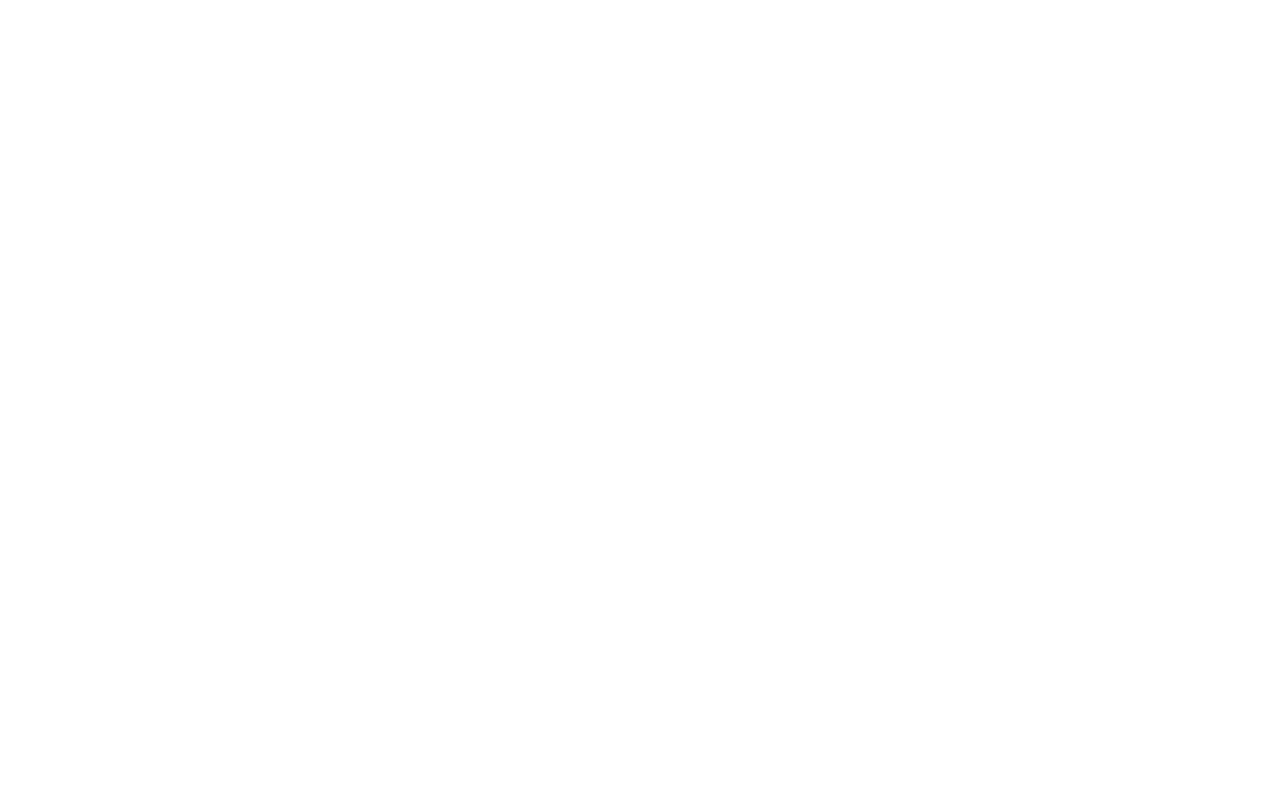
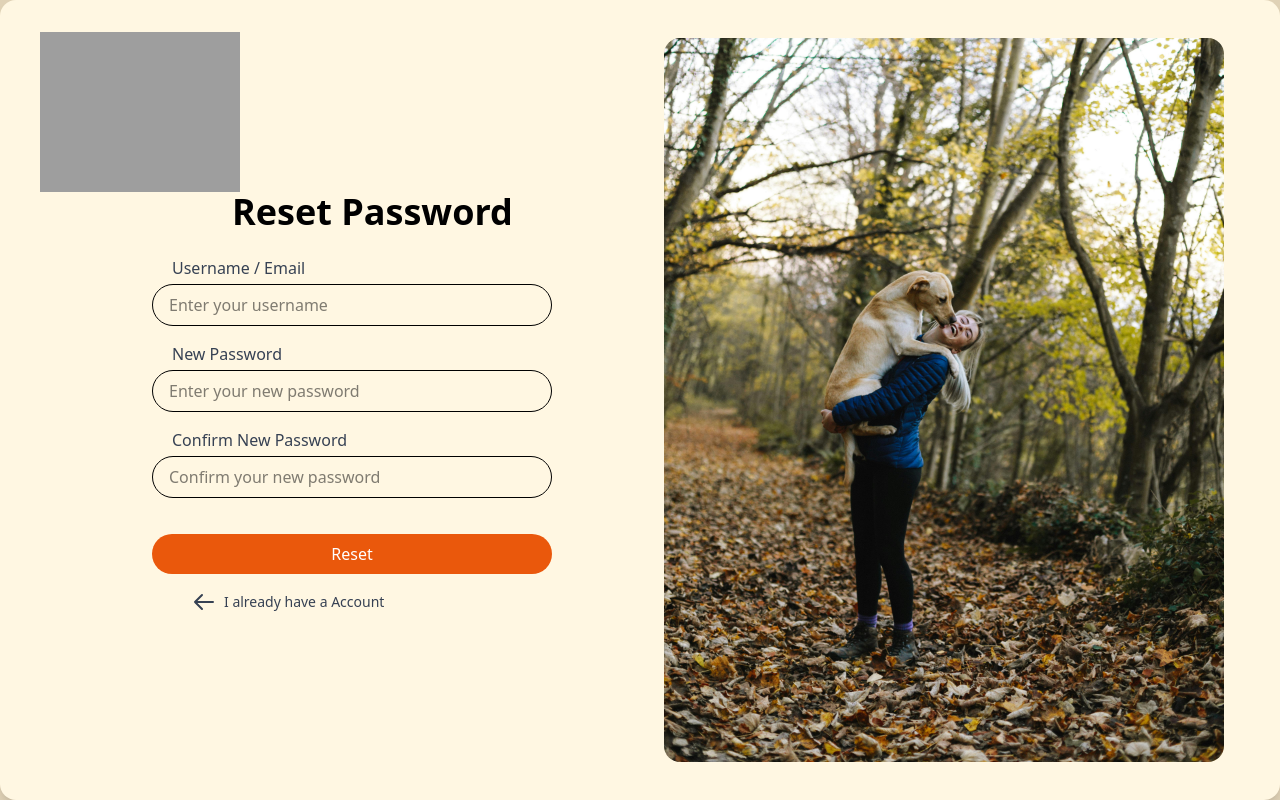
Before and after one commit to Phanukorn3/Pet_Track, a Vue app: page /resetpassword in a window 1280 px wide. Before the commit this address had no page. Built offline with nearby package versions, Linux system fonts and the light colour scheme; grey boxes are pictures that could not be loaded.

Commit message:
add resetpassword page

```diff
--- a/src/pages/login.vue
+++ b/src/pages/login.vue
@@ -58,10 +58,10 @@
           v-model="password"
         />
         <!-- ยังไม่ได้แก้ -->
-        <a
-          href="#"
+        <router-link
+          to="/resetpassword"
           class="text-sm text-[#EA580C]/60 ml-35 mt-0 transition-all duration-300 hover:text-[#EA580C]"
-          >Forgot Password?</a
+          >Forgot Password?</router-link
         >
         <button
           @click="handleLogin"
--- a/src/pages/overview.vue
+++ b/src/pages/overview.vue
@@ -18,8 +18,8 @@
       >
 
         <Nav />
+      <div class="flex-1">
 
-      <div class="flex-1">
       </div>
     </div>
   </div>
--- a/src/pages/petadd.vue
+++ b/src/pages/petadd.vue
@@ -4,6 +4,9 @@
 import TextInput from "@/components/textInput.vue";
 import ChooseImage from "@/assets/choose_image.png";
 import axios from "axios";
+import { useRouter } from "vue-router";
+
+const router = useRouter();
 
 const petName = ref("");
 const petAge = ref("");
@@ -24,39 +27,39 @@
 async function handleSubmit() {
 
     if (!file.value) {
-    alert("กรุณาใส่รูปภาพสัตว์เลี้ยง");
+    alert("Please select the image.");
     return false;
   }
 
   // ชื่อสัตว์เลี้ยง
   if (!petName.value || typeof petName.value !== "string" || petName.value.trim() === "") {
-    alert("กรุณาใส่ชื่อสัตว์เลี้ยงเป็นข้อความที่ถูกต้อง");
+    alert("Please enter your pet's name as a message.");
     return false;
   }
 
   // อายุสัตว์เลี้ยง (ต้องเป็นตัวเลขบวก)
   const ageNum = Number(petAge.value);
   if (!petAge.value || isNaN(ageNum) || ageNum <= 0) {
-    alert("กรุณาใส่อายุสัตว์เลี้ยงเป็นตัวเลข");
+    alert("Please enter your pet's age in numbers.");
     return false;
   }
 
   // เพศสัตว์เลี้ยง
   if (!petSex.value || !["male", "female"].includes(petSex.value)) {
-    alert("กรุณาเลือกเพศสัตว์เลี้ยง");
+    alert("Please select the pet's gender.");
     return false;
   }
 
   // น้ำหนักสัตว์เลี้ยง (ต้องเป็นตัวเลขบวก)
   const weightNum = Number(petWeight.value);
   if (!petWeight.value || isNaN(weightNum) || weightNum <= 0) {
-    alert("กรุณาใส่น้ำหนักสัตว์เลี้ยงเป็นตัวเลข");
+    alert("Please enter your pet's weight in numbers.");
     return false;
   }
 
   // อาหารที่ชื่นชอบ
   if (!petFavoriteFood.value || petFavoriteFood.value.trim() === "" || typeof petFavoriteFood.value !== "string") {
-    alert("กรุณาใส่อาหารที่สัตว์เลี้ยงชอบ");
+    alert("Please enter your pet's favorite food.");
     return false;
   }
 
@@ -74,6 +77,8 @@
     });
     console.log("Added pet:", res.data);
     alert("Add pet successfully!");
+    router.push("/mypet")
+
     // ล้างฟอร์ม
     petName.value = "";
     petAge.value = "";
--- /dev/null
+++ b/src/pages/resetpassword.vue
@@ -0,0 +1,116 @@
+<script>
+import TextInput from "@/components/textInput.vue";
+import Logo from "@/components/logo.vue";
+import pictureLogin from "@/assets/pict_login.jpg";
+import api from "@/service/api.js";
+
+export default {
+  components: { TextInput, Logo },
+  data() {
+    return {
+      username: "",
+      password: "",
+      confirmPassword: "",
+      pictureLogin,
+    };
+  },
+  methods: {
+    async handleSubmit() {
+      if (this.password !== this.confirmPassword) {
+        alert("Passwords do not match!");
+        return;
+      }
+
+      if (!this.username || !this.password || !this.confirmPassword) {
+        alert("Please fill in all fields!");
+        return;
+      }
+
+      if (this.password.length < 6) {
+        alert("Password must be at least 6 characters long!");
+        return;
+      }
+
+      const formData = {
+        username: this.username,
+        password: this.password,
+      };
+      console.log("Submitting reset password:", formData);
+      try {
+        const res = await api.post("/resetpassword", formData);
+        console.log("Password reset:", res.data);
+        alert("Password reset successful!");
+        this.$router.push("/login");
+      } catch (err) {
+        console.error(err);
+        alert("Something went wrong");
+      }
+    },
+  },
+};
+</script>
+<template>
+  <div class="bg-[#E0D2B6] min-h-screen flex items-center justify-center">
+    <div class="bg-[#FFF7E2] p-8 rounded-2xl shadow-lg flex w-320 h-200">
+      <div class="flex-1">
+        <Logo />
+        <h2 class="text-4xl font-semibold mb-6 ml-50">Reset Password</h2>
+
+        <TextInput
+          class="w-100 ml-30 mb-4"
+          label="Username / Email"
+          placeholder="Enter your username"
+          v-model="username"
+        />
+        <TextInput
+          class="w-100 ml-30 mb-4"
+          label="New Password"
+          type="password"
+          placeholder="Enter your new password"
+          v-model="password"
+        />
+        <TextInput
+          class="w-100 ml-30 mb-4"
+          label="Confirm New Password"
+          type="password"
+          placeholder="Confirm your new password"
+          v-model="confirmPassword"
+        />
+        <button
+          @click="handleSubmit"
+          class="w-100 bg-[#EA580C] text-white py-2 rounded-3xl transition-all duration-300 hover:bg-[#EA580C]/80 ml-30 mt-5"
+        >
+          Reset
+        </button>
+
+        <router-link
+          to="/login"
+          class="ml-40 mt-4 flex items-center text-sm group"
+        >
+          <svg
+            class="w-6 h-6 mr-2 text-gray-700 group-hover:text-[#EA580C] transition-colors duration-150 ease-in-out"
+            fill="none"
+            stroke="currentColor"
+            viewBox="0 0 24 24"
+            xmlns="http://www.w3.org/2000/svg"
+          >
+            <path
+              stroke-linecap="round"
+              stroke-linejoin="round"
+              stroke-width="2"
+              d="M10 19l-7-7m0 0l7-7m-7 7h18"
+            ></path>
+          </svg>
+          <span
+            class="text-gray-700 group-hover:text-[#EA580C] transition-colors duration-150 ease-in-out"
+            >I already have a Account</span
+          >
+        </router-link>
+      </div>
+
+      <div class="flex-1 flex justify-center items-center">
+        <img class="w-140 h-auto rounded-2xl" :src="pictureLogin" alt="" />
+      </div>
+    </div>
+  </div>
+</template>
--- a/src/pages/userprofile.vue
+++ b/src/pages/userprofile.vue
@@ -12,7 +12,6 @@
   file.value = selectedFile;
   userImage.value = URL.createObjectURL(selectedFile);
 }
-
 // --- ข้อมูลผู้ใช้ ---
 const name = ref("Bibi");
 const email = ref("bibi@example.com");
--- a/src/router/index.js
+++ b/src/router/index.js
@@ -1,5 +1,6 @@
 import { createRouter, createWebHistory } from 'vue-router';
 import Login from '@/pages/login.vue';
+import Resetpassword from '@/pages/resetpassword.vue';
 import SignUp from '@/pages/signUp.vue';
 import Overview from '@/pages/overview.vue';
 import MyPet from '@/pages/mypet.vue';
@@ -9,6 +10,7 @@
 const routes = [
   { path: '/', component: Overview },
   { path: '/login', component: Login },
+  { path: '/resetpassword', component: Resetpassword },
   { path: '/signup', component: SignUp },
   { path: '/mypet', component: MyPet },
   { path: '/profile', component: Profile },
```
